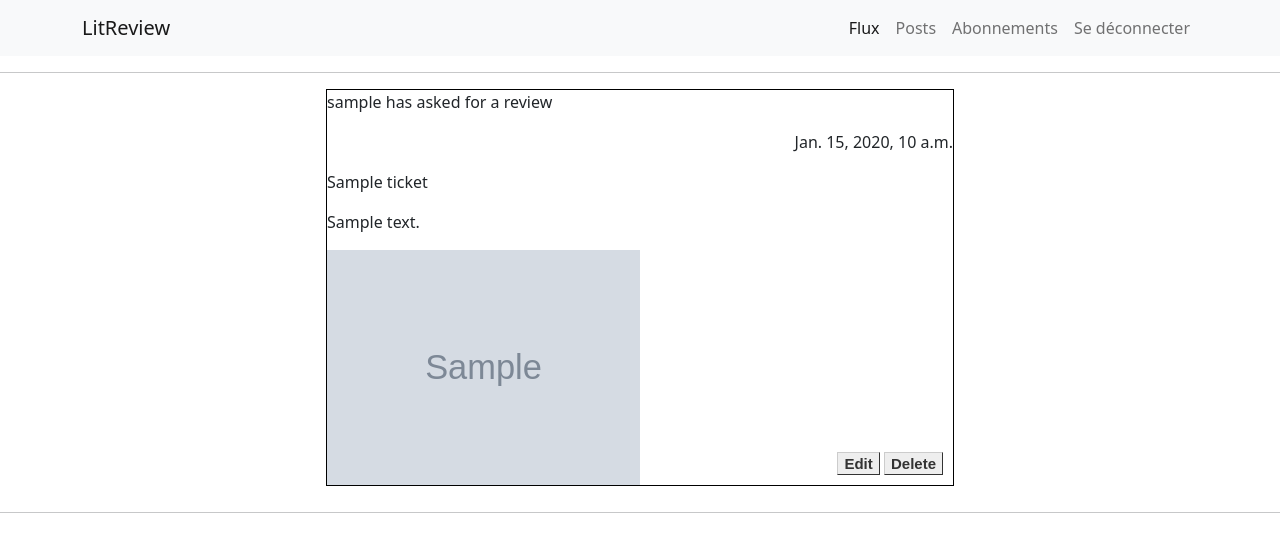
After one commit to harrisafoster/P9_FOSTER_Harris_LitReview, a Django app: page /posts/ in a window 1280 px wide. The commit adds this page. Shown: the top 552 px of the page. Run offline with Django 3.2, Linux system fonts and the light colour scheme; a user stored in the database is signed in; tables that the repository leaves empty hold one stand-in row (values such as "Sample post"); grey boxes marked "Sample" are stand-in pictures.

Commit message:
Création de toutes les pages necéssaires, mise en places des 'posts', et ajout des chemins pour mener à chaque page

```diff
--- a/P9LR/LitReview/templates/LitReview/main.html
+++ b/P9LR/LitReview/templates/LitReview/main.html
@@ -21,8 +21,8 @@
             <div class="collapse navbar-collapse" id="navbarNavAltMarkup">
                 <div class="navbar-nav ms-auto">
                     <a class="nav-link active" aria-current="page" href="{% url 'flux' %}">Flux</a>
-                    <a class="nav-link" href="#">Posts</a>
-                    <a class="nav-link" href="#">Abonnements</a>
+                    <a class="nav-link" href="{% url 'posts' %}">Posts</a>
+                    <a class="nav-link" href="{% url 'subscriptions' %}">Abonnements</a>
                     <a class="nav-link" href="{% url 'logout' %}">Se déconnecter</a>
                 </div>
             </div>
--- /dev/null
+++ b/P9LR/LitReview/templates/LitReview/posts.html
@@ -0,0 +1,27 @@
+{% extends 'LitReview/main.html' %}
+
+{% block content %}
+
+<div class="container-fluid">
+    <div class="row">
+        <div class="col">
+            <div class="critique">
+                {% for review in list_reviews %}
+                  <div class="critique-body">
+                      <p>{{review.user.username}} has asked for a review</p>
+                      <p class="time_created">{{review.time_created}}</p>
+                      <p>{{review.title}}</p>
+                      <p>{{review.description}}</p>
+                      <img src="{{review.image.url}}">
+                      <div>
+                        <a href="{% url 'edit_ticket' %}" class="button">Edit</a>
+                        <a href="{% url 'edit_review' %}" class="button">Delete</a>
+                      </div>
+                  </div>
+                {% endfor %}
+            </div>
+        </div>
+    </div>
+</div>
+
+{% endblock %}
--- a/P9LR/LitReview/urls.py
+++ b/P9LR/LitReview/urls.py
@@ -9,4 +9,10 @@ urlpatterns = [
     path('signup/', views.signup, name='signup'),
     path('logout/', views.logout, name='logout'),
     path('create_ticket/', views.create_ticket, name='create_ticket'),
+    path('create_response/', views.create_response, name='create_response'),
+    path('create_review/', views.create_review, name='create_review'),
+    path('subscriptions/', views.subscriptions, name='subscriptions'),
+    path('posts/', views.posts, name='posts'),
+    path('edit_ticket/', views.edit_ticket, name='edit_ticket'),
+    path('edit_review/', views.edit_review, name='edit_review'),
 ]
--- a/P9LR/LitReview/views.py
+++ b/P9LR/LitReview/views.py
@@ -53,12 +53,16 @@ def logout(request):
 
 
 def flux(request):
+    if not request.user.is_authenticated:
+        return redirect('login_page')
     list_reviews = Ticket.objects.all()
     context = {'list_reviews': list_reviews}
     return render(request, 'LitReview/flux.html', context)
 
 
 def create_ticket(request):
+    if not request.user.is_authenticated:
+        return redirect('login_page')
     form = TicketForm()
     if request.method == "POST":
         form = TicketForm(request.POST, request.FILES)
@@ -69,3 +73,50 @@ def create_ticket(request):
             return redirect('flux')
     context = {'form': form}
     return render(request, 'LitReview/create_ticket.html', context)
+
+
+def create_response(request):
+    if not request.user.is_authenticated:
+        return redirect('login_page')
+    context = {}
+    return render(request, 'LitReview/create_response.html', context)
+
+
+def create_review(request):
+    if not request.user.is_authenticated:
+        return redirect('login_page')
+    context = {}
+    return render(request, 'LitReview/create_review.html', context)
+
+
+def subscriptions(request):
+    if not request.user.is_authenticated:
+        return redirect('login_page')
+    context = {}
+    return render(request, 'LitReview/subscriptions.html', context)
+
+
+def posts(request):
+    if not request.user.is_authenticated:
+        return redirect('login_page')
+    list_reviews = Ticket.objects.all()
+    filtered_list = []
+    for post in list_reviews:
+        if post.user == request.user:
+            filtered_list.append(post)
+    context = {'list_reviews': filtered_list}
+    return render(request, 'LitReview/posts.html', context)
+
+
+def edit_ticket(request):
+    if not request.user.is_authenticated:
+        return redirect('login_page')
+    context = {}
+    return render(request, 'LitReview/edit_ticket.html', context)
+
+
+def edit_review(request):
+    if not request.user.is_authenticated:
+        return redirect('login_page')
+    context = {}
+    return render(request, 'LitReview/edit_review.html', context)
--- a/P9LR/static/css/main.css
+++ b/P9LR/static/css/main.css
@@ -24,9 +24,24 @@ h1 {
     border: 1px solid black;
     margin-left: auto;
     margin-right: auto;
+    margin-bottom: 10px;
     width: 50%;
+    text-align: left;
 }
 
-.nested-body {
-    border: 1px solid black;
+.critique-body img {
+    width: 50%;
+    height: auto;
 }
+
+.critique-body div {
+    position: absolute;
+    right: 0;
+    bottom: 0;
+    margin-right: 10px;
+    margin-bottom: 10px;
+}
+
+.critique-body .time_created {
+    text-align: right;
+}
```
Also changed, not shown: P9LR/LitReview/templates/LitReview/create_response.html (added, +17 -0 lines), P9LR/LitReview/templates/LitReview/create_review.html (added, +17 -0 lines), P9LR/LitReview/templates/LitReview/edit_review.html (added, +12 -0 lines), P9LR/LitReview/templates/LitReview/edit_ticket.html (added, +12 -0 lines), P9LR/LitReview/templates/LitReview/flux.html (+13 -10 lines), P9LR/LitReview/templates/LitReview/subscriptions.html (added, +12 -0 lines).
